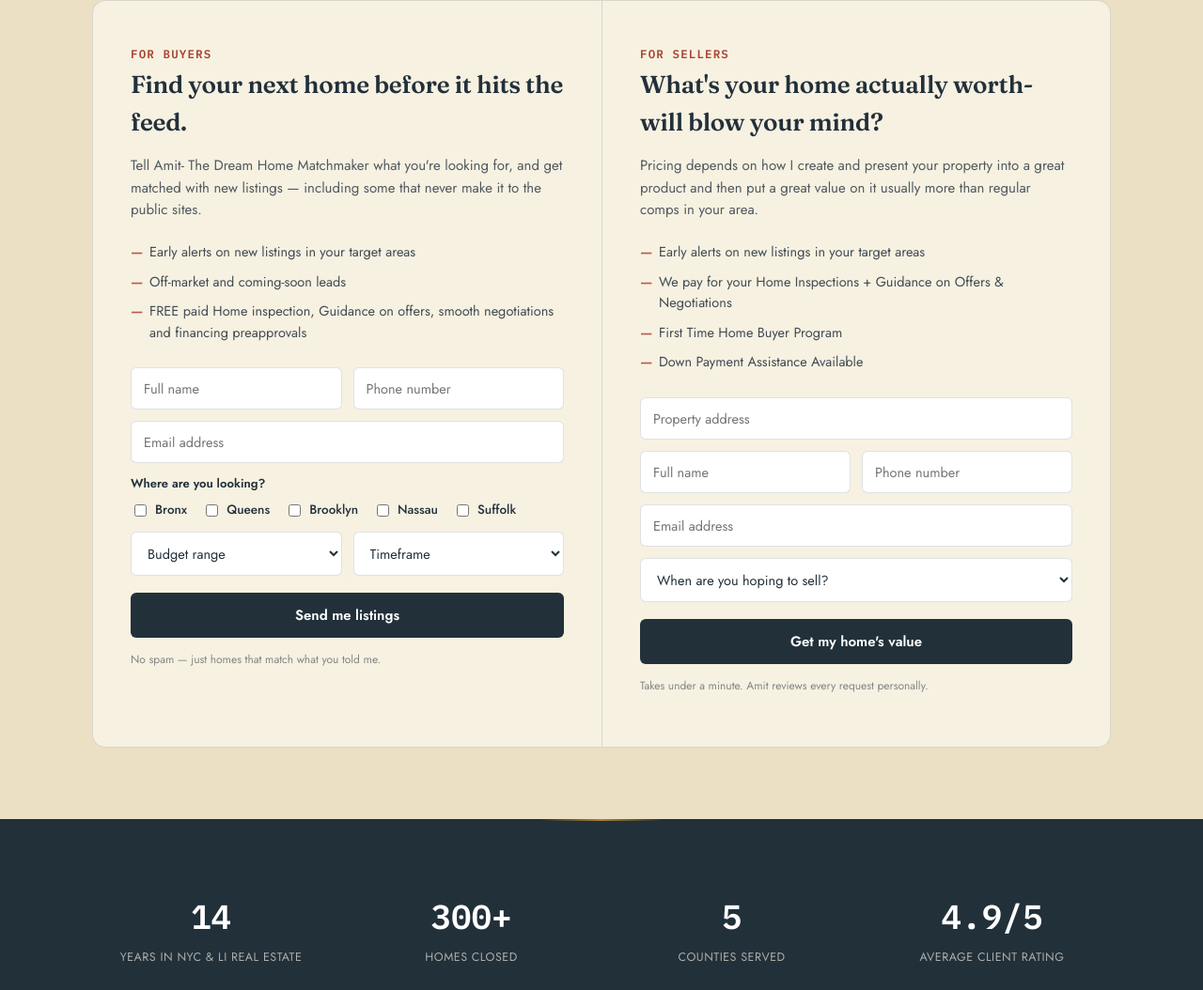
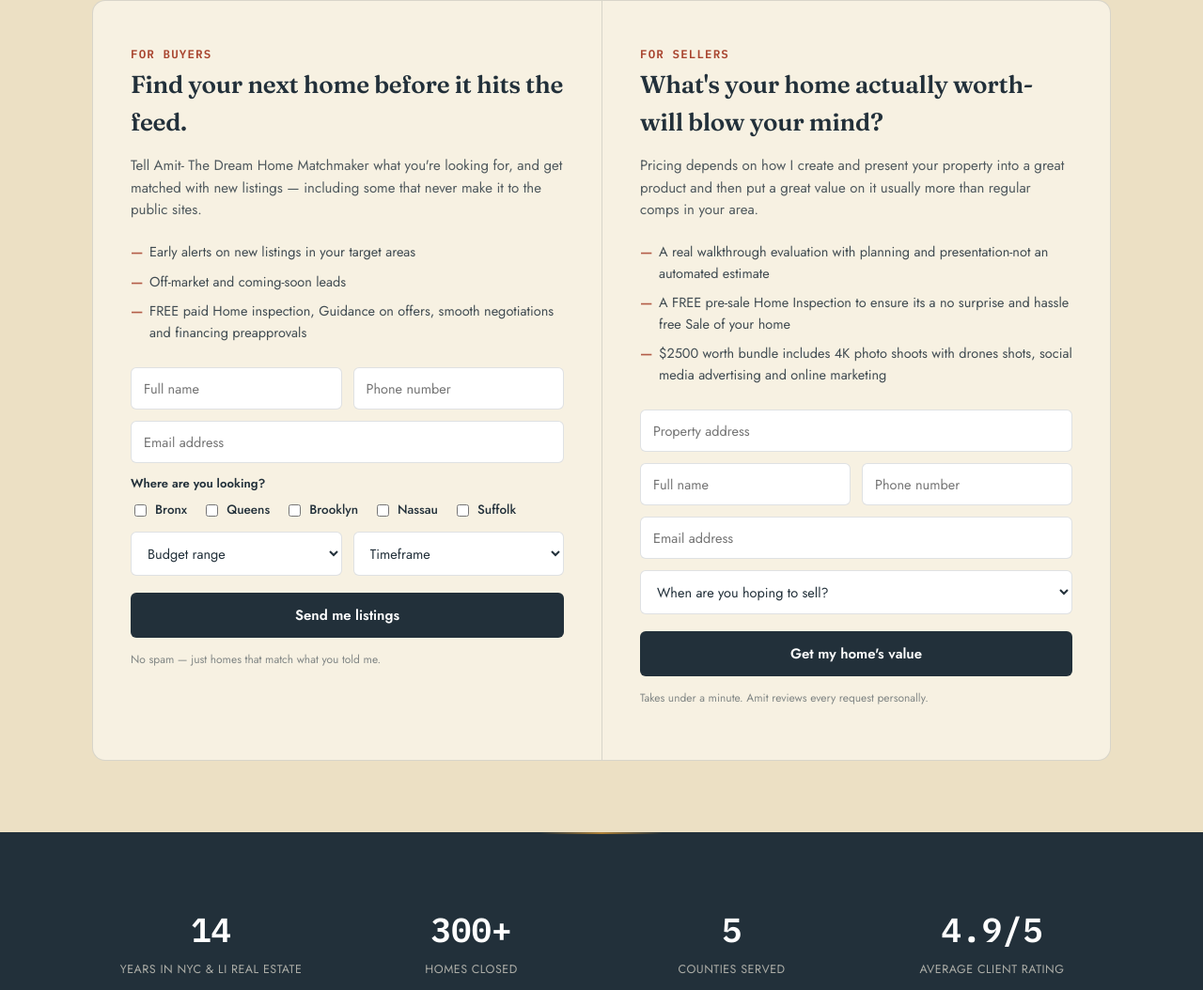
Before and after one commit to ajny1/amitjoshi-website, a plain HTML site: page index.html in a window 1280 px wide. Shown: the part 1379-2433 px from the top of the page at 94% size. Drawn offline with Linux system fonts and the light colour scheme.

Commit message:
Revise buyer and seller perk lists in index.html
Updated the perk list for buyers and sellers, adding new offerings and removing outdated ones.

```diff
--- a/index.html
+++ b/index.html
@@ -388,12 +388,12 @@ src="https://www.facebook.com/tr?id=1075790158368880&ev=PageView&noscript=1"
         <span class="eyebrow">For buyers</span>
         <h3>Find your next home before it hits the feed.</h3>
         <p class="desc">Tell Amit- The Dream Home Matchmaker what you're looking for, and get matched with new listings — including some that never make it to the public sites.</p>
-        <ul class="perklist">
+       <ul class="perklist">
           <li>Early alerts on new listings in your target areas</li>
           <li>Off-market and coming-soon leads</li>
           <li>FREE paid Home inspection, Guidance on offers, smooth negotiations and financing preapprovals</li>
         </ul>
-        <form id="buyForm">
+          <form id="buyForm">
           <input type="hidden" name="access_key" value="4160f398-e073-478c-92a7-b2866aafb29d">
           <input type="hidden" name="subject" value="New BUYER lead from amitjoshirealtor.com">
           <input type="hidden" name="from_name" value="Amit Joshi Realtor Website">
@@ -441,12 +441,11 @@ src="https://www.facebook.com/tr?id=1075790158368880&ev=PageView&noscript=1"
         <p class="desc">Pricing depends on how I create and present your property into a great product and then put a great value on it usually more than regular comps in your area.</p>
         <ul class="perklist">
           <ul class="perklist">
-          <li>Early alerts on new listings in your target areas</li>
-          <li>We pay for your Home Inspections + Guidance on Offers & Negotiations</li>
-          <li>First Time Home Buyer Program</li>
-          <li>Down Payment Assistance Available</li>
+          <li>A real walkthrough evaluation with planning and presentation-not an automated estimate</li>
+          <li>A FREE pre-sale Home Inspection to ensure its a no surprise and hassle free Sale of your home</li>
+          <li>$2500 worth bundle includes 4K photo shoots with drones shots, social media advertising and online marketing</li>
         </ul>
-                  </ul>
+        </ul>
         <form id="sellForm">
           <input type="hidden" name="access_key" value="4160f398-e073-478c-92a7-b2866aafb29d">
           <input type="hidden" name="subject" value="New SELLER lead from amitjoshirealtor.com">
```
